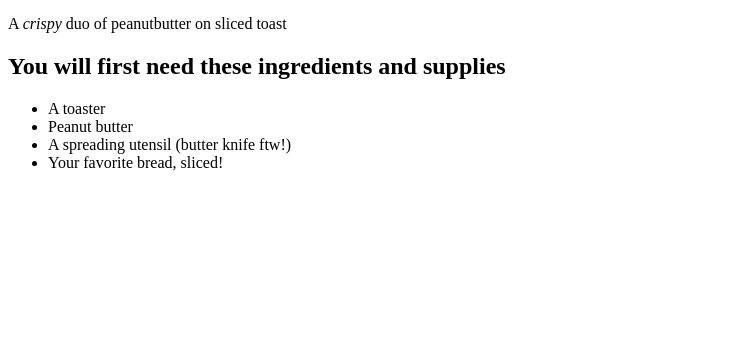
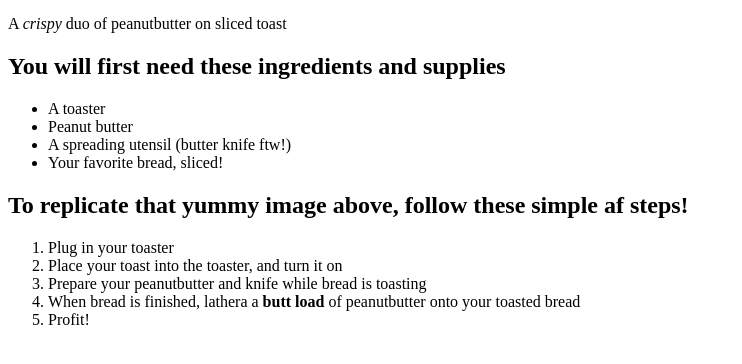
Before and after one commit to Takyawn/odin-recipes, a plain HTML site: page recipes/peanutbutter-toast.html in a window 1280 px wide. Shown: the part 428-792 px from the top of the page, without its empty margins (0-742 px from the left). Drawn offline with Linux system fonts and the light colour scheme.

Commit message:
add h2 instructions, add nested ol under h2 in peanutbutter-toast.html

```diff
--- a/recipes/peanutbutter-toast.html
+++ b/recipes/peanutbutter-toast.html
@@ -21,5 +21,14 @@
                 <li>Your favorite bread, sliced!</li>
             </ul>
 
+        <h2>To replicate that yummy image above, follow these simple af steps!</h2>
+            <ol>
+                <li>Plug in your toaster</li>
+                <li>Place your toast into the toaster, and turn it on</li>
+                <li>Prepare your peanutbutter and knife while bread is toasting</li>
+                <li>When bread is finished, lathera a <strong>butt load</strong> of peanutbutter onto your toasted bread</li>
+                <li>Profit!</li>
+            </ol>
+
 </body>
 </html>
```
